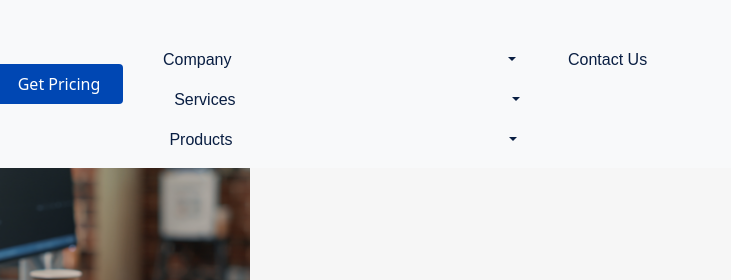
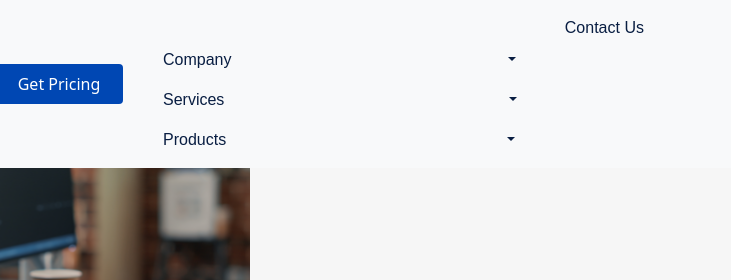
Before and after one commit to Ibe-Sarah/Gen128, a plain HTML site: page index.html in a window 1280 px wide. Shown: the top 280 px of the page, 177-908 px from the left. Drawn offline with nearby package versions, Linux system fonts and the light colour scheme; a web font is replaced by a local one.

Commit message:
adjusted the navbar element

```diff
--- a/index.css
+++ b/index.css
@@ -46,10 +46,16 @@ body{
   margin:2px;
   color: black;
 }
-#navDropdown .dropdown-toggle::after {
-  /* margin-left: -3em !important; */
+#navDropdown.nav-link.dropdown-toggle::after {
+  margin-left: 17.5em !important;
 
 }
+
+#barDropdown.nav-link.dropdown-toggle::after {
+  margin-left: 17.3em !important;
+
+}
+
 .Strength{
     display: flex;
     top: 150 !important;
@@ -360,4 +366,12 @@ padding-bottom: 1em;
  margin-top: 0.8em;
  width: 7em;
   }
+
   }
+  @media (width: 360) {
+    .privacy {
+   margin-top: 0.8em;
+   width: 9em;
+    }
+
+    }
--- a/index.html
+++ b/index.html
@@ -54,7 +54,7 @@
               <li><a class="dropdown-item" href="#">Insight</a></li>
               </ul>
 
-            <a style="margin-left: 0.7em;" class="nav-link dropdown-toggle" href="#" id="navDropdown" role="button" data-bs-toggle="dropdown" aria-expanded="false">
+            <a style="" class="nav-link dropdown-toggle" href="#" id="navDropdown" role="button" data-bs-toggle="dropdown" aria-expanded="false">
               Services
 
             </a>
@@ -81,16 +81,15 @@
               <li><a class="dropdown-item" href="#">Marketing</a></li>
             </ul>
 
-            <a   style="margin-left: 0.4em;"class="nav-link dropdown-toggle" href="#" id="navbarDropdown" role="button" data-bs-toggle="dropdown" aria-expanded="false">
+            <a   style=""class="nav-link dropdown-toggle" href="#" id="barDropdown" role="button" data-bs-toggle="dropdown" aria-expanded="false">
               Products
             </a>
-            <ul class="dropdown-menu" aria-labelledby="navbarDropdown">
+            <ul class="dropdown-menu" aria-labelledby="barDropdown">
               <li><a class="dropdown-item" href="#">CRM128
               <li><hr class="dropdown-divider"></li>
               <li><a class="dropdown-item" href="#">PMP128</a></li>
                          </ul>
-
-              <li class="nav-item">
+              <li  style=" margin-top: -2em;"class="nav-item">
               <a  style="font-family: 'Archivo', sans-serif; color: #091E42;" class="nav-link" href="#">Contact Us</a>
               </li>
 
```
